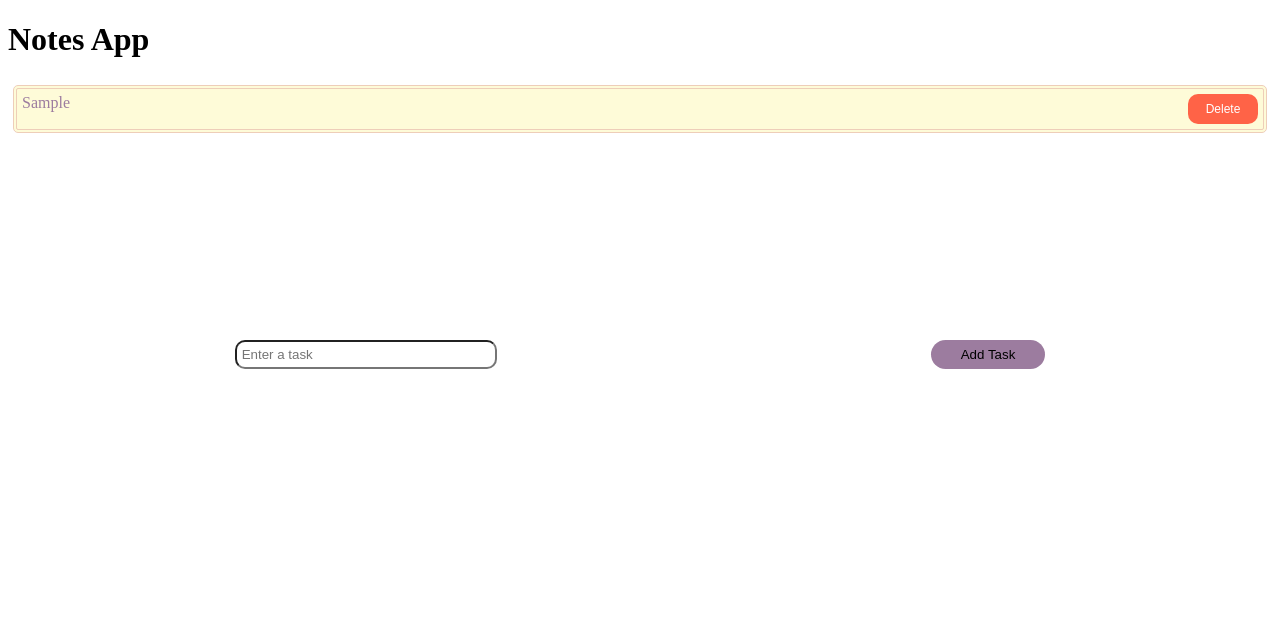
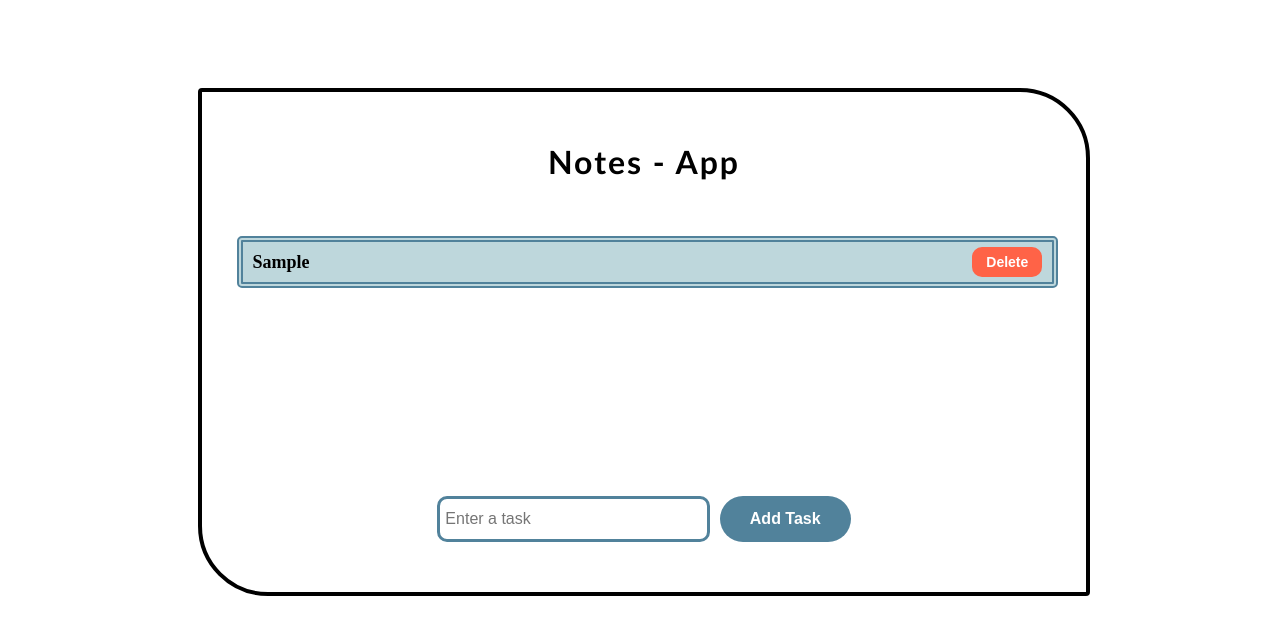
Before and after one commit to vaishnavishahakar/Notes-App, a plain HTML site: page index.html in a window 1280 px wide. Both pictures are taken after typing "Sample" into the empty fields and a click on the button "Add Task". Drawn offline with Linux system fonts and the light colour scheme.

Commit message:
final design

```diff
--- a/index.html
+++ b/index.html
@@ -7,21 +7,43 @@
     <title>Notes App</title>
 
     <style>
+        .notes-box {
+            height: 500px;
+            width: 70%;
+            border: 4px solid black;
+            border-radius: 4px 70px 4px 70px;
+            display: block;
+            margin-left: 15%;
+            margin-top: 7%;
+        }
+
+        .heading {
+            text-align: center;
+            margin: 50px;
+            letter-spacing: 2px;
+            font-family: 'Gill Sans', 'Gill Sans MT', Calibri, 'Trebuchet MS', sans-serif;
+        }
+
         .notes-items {
-            border: 4px double #EECEB9;
-            padding: 5px;
+            border: 6px double #51829B;
+            padding: 5px 10px;
             margin: 5px;
             border-radius: 5px;
-            background-color: #FEFBD8;
-            color: #9c7c9f;
+            background-color: #BED7DC;
+            color: #000;
             display: flex;
             justify-content: space-between;
+            align-items: center;
+            font-size: large;
+            color: #000;
+            font-weight: bold;
         }
 
         .btn-del {
             background-color: tomato;
             color: #fff;
-            font-size: 12px;
+            font-size: 14px;
+            font-weight: bold;
             border: none;
             border-radius: 10px;
             cursor: pointer;
@@ -29,38 +51,63 @@
             width: 70px;
         }
 
+        .btn-del:hover {
+            background-color: rgb(255, 123, 100);
+        }
+
         .tasks-container {
             height: 250px;
+            width: 94%;
             overflow-y: scroll;
+            margin-left: 30px;
         }
-        .task-input-container{
+
+        .task-input-container {
             display: flex;
-            justify-content: space-around;
-            margin: 10px;
+            justify-content: center;
+            margin: 15px;
         }
-        .task-input{
-            width: 20%;
+
+        .task-input {
+            width: 30%;
+            height: 30px;
             border-radius: 10px;
             padding: 5px;
+            font-size: 16px;
+            border: 3px solid #51829B;
         }
-        .btn-add{
+
+        .task-input:focus {
+            outline: 3px solid #80BCBD;
+        }
+
+        .btn-add {
             border-radius: 40px;
-            background-color: #9c7c9f;
+            background-color: #51829B;
+            color: #fff;
             padding: 5px 30px;
             border: none;
+            margin-left: 10px;
+            font-size: 16px;
+            font-weight: bold;
         }
 
+        .btn-add:hover {
+            background-color: #80BCBD;
+        }
     </style>
 </head>
 
 <body>
-    <h1>Notes App</h1>
+    <div class="notes-box">
+        <h1 class="heading">Notes - App</h1>
 
-    <div id="tasks-container" class="tasks-container"></div>
+        <div id="tasks-container" class="tasks-container"></div>
 
-    <div class="task-input-container">
-        <input type="text" id="task-input" placeholder="Enter a task" class="task-input">
-        <button onclick="addTask()" class="btn-add">Add Task</button>
+        <div class="task-input-container">
+            <input type="text" id="task-input" placeholder="Enter a task" class="task-input">
+            <button onclick="addTask()" class="btn-add">Add Task</button>
+        </div>
     </div>
 
     <script>
```
